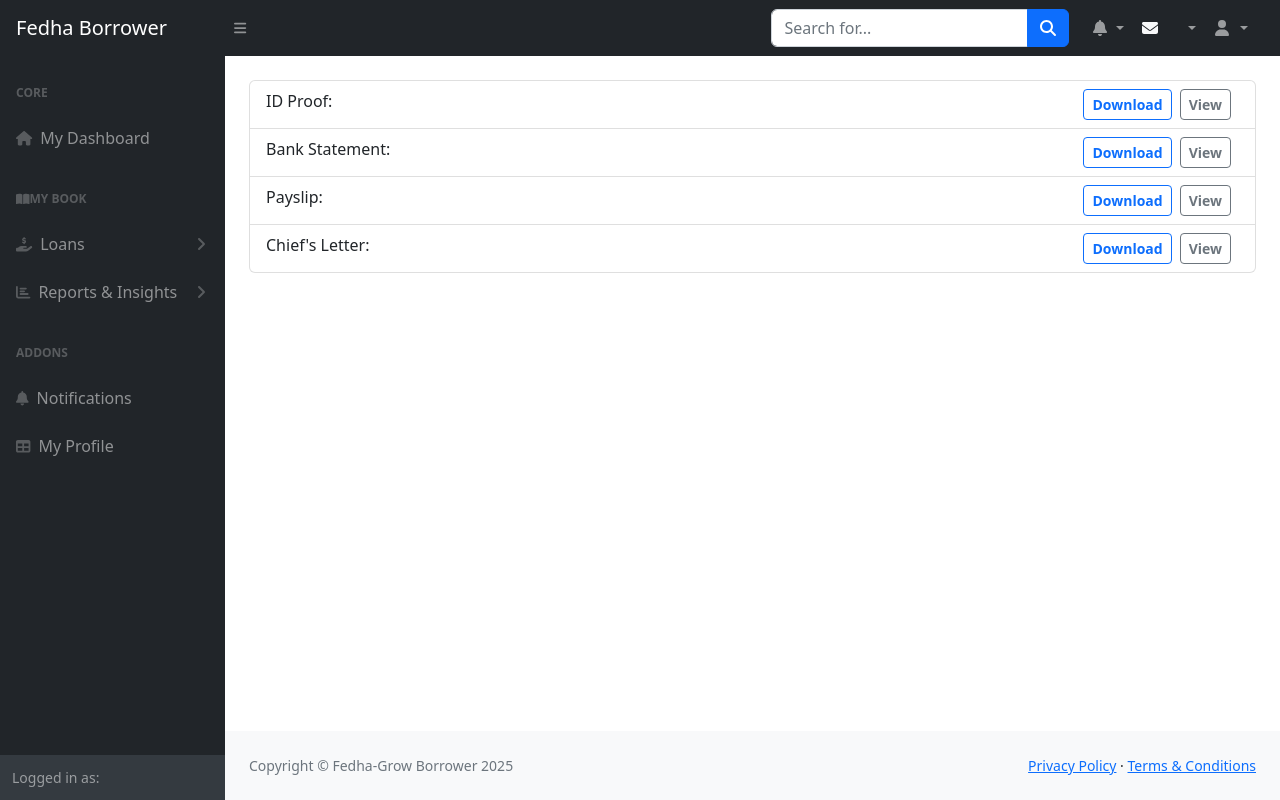
After one commit to Kizzo-glitch/microfinance, a Django app: template borrowers/templates/view_documents.html in a window 1280 px wide. The commit adds this page. Run offline with Django 5.2, Linux system fonts and the light colour scheme; the template is opened without the code that fills it, so the values that code supplies are empty; some libraries are stand-ins or nearby versions.

Commit message:
view and download documents

```diff
--- a/borrowers/templates/borrower_sidebar.html
+++ b/borrowers/templates/borrower_sidebar.html
@@ -27,6 +27,7 @@
 
                                     <a class="nav-link" href="{% url 'upload_documents' %}">Upload Supporting Documents</a>
                                     <!--<a class="nav-link" href="layout-sidenav-light.html">Past Loans</a>-->
+                                    <a class="nav-link" href="{% url 'view_documents' %}">View Documents</a>
 
                                     <a class="nav-link" href="{% url 'my-loan-list' %}">My Loans</a>
 
--- /dev/null
+++ b/borrowers/templates/view_documents.html
@@ -0,0 +1,25 @@
+{% extends 'borrower_base.html' %}
+{% block content %}
+<ul class="list-group mt-4">
+    <li class="list-group-item">
+        ID Proof:
+        <a href="{{ documents.id_proof.url }}" target="_blank" class="btn btn-sm btn-outline-secondary me-2 float-end">View</a>
+        <a href="{% url 'download_document' 'id_proof' %}" class="btn btn-sm btn-outline-primary me-2 float-end">Download</a>
+    </li>
+    <li class="list-group-item">
+        Bank Statement:
+        <a href="{{ documents.bank_statement.url }}" target="_blank" class="btn btn-sm btn-outline-secondary me-2 float-end">View</a>
+        <a href="{% url 'download_document' 'bank_statement' %}" class="btn btn-sm btn-outline-primary me-2 float-end">Download</a>
+    </li>
+    <li class="list-group-item">
+        Payslip:
+        <a href="{{ documents.payslip.url }}" target="_blank" class="btn btn-sm btn-outline-secondary me-2 float-end">View</a>
+        <a href="{% url 'download_document' 'payslip' %}" class="btn btn-sm btn-outline-primary me-2 float-end">Download</a>
+    </li>
+    <li class="list-group-item">
+        Chief's Letter:
+        <a href="{{ documents.chief_letter.url }}" target="_blank" class="btn btn-sm btn-outline-secondary me-2 float-end">View</a>
+        <a href="{% url 'download_document' 'chief_letter' %}" class="btn btn-sm btn-outline-primary me-2 float-end">Download</a>
+    </li>
+</ul>
+{% endblock %}
--- a/borrowers/urls.py
+++ b/borrowers/urls.py
@@ -14,7 +14,11 @@ urlpatterns = [
 
     path('tables/', views.tables, name='tables'),
     path('borrower_profile/', views.borrower_profile, name='borrower_profile'),
+
     path('upload_documents/', views.upload_documents, name='upload_documents'),
+    path('my-documents/', views.view_documents, name='view_documents'),
+    path('download-document/<str:document_type>/', views.download_document, name='download_document'),
+
     path('loan_application/', views.loan_application, name='loan_application'),
     path('lender_details/<int:lender_id>/', views.lender_details, name='lender_details'),
 
```
Also changed, not shown: borrowers/templates/view_documents2.html (added, +28 -0 lines), borrowers/views.py (+34 -1 lines).
